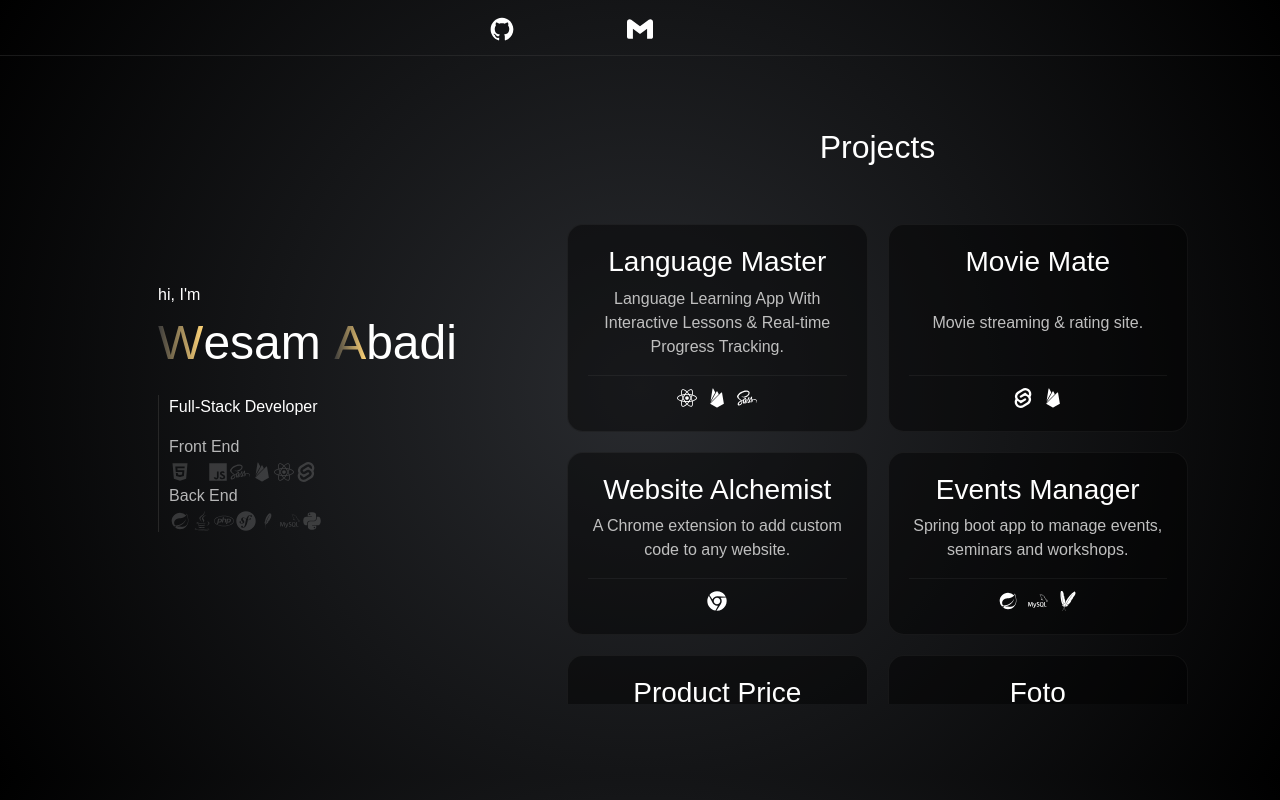
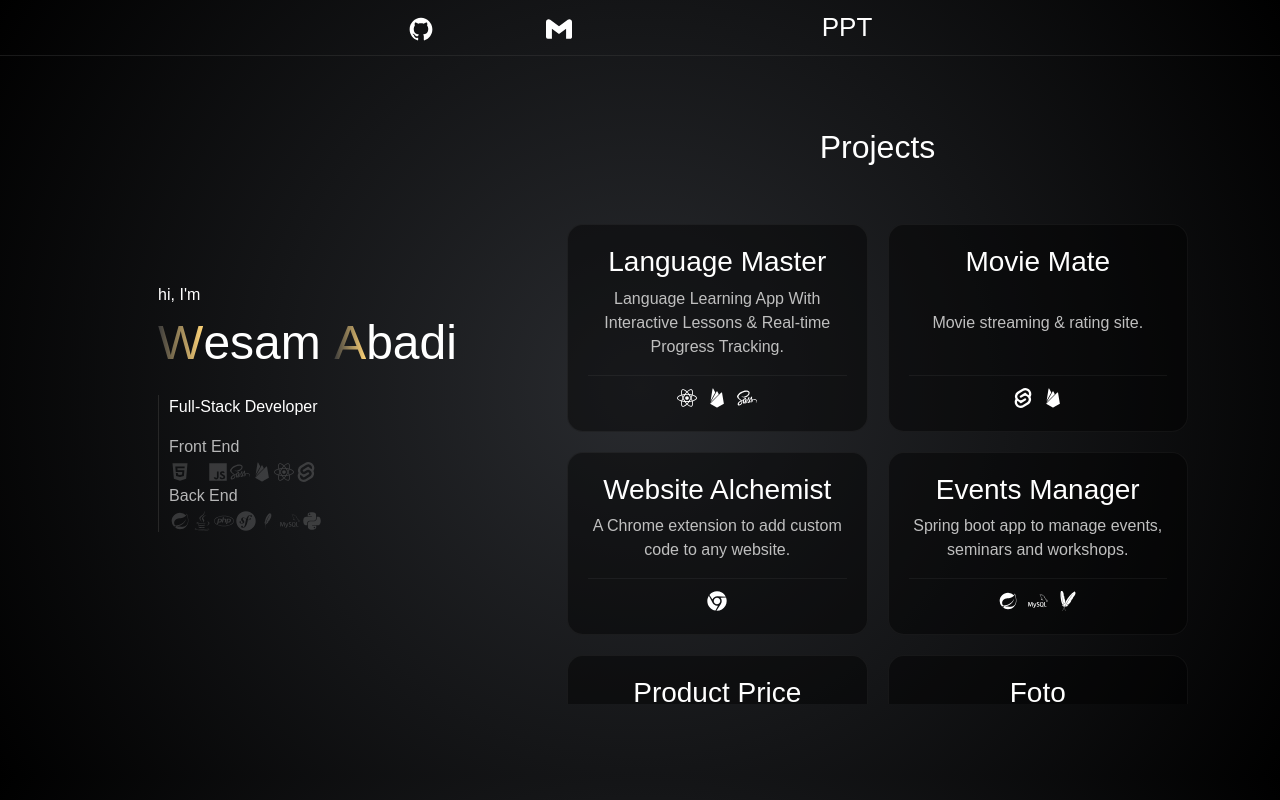
Before and after one commit to WesamAbadi/WesamAbadi.github.io, a React (Create React App) app: page / in a window 1280 px wide. Built offline with nearby package versions, Linux system fonts and the light colour scheme; some icons are missing; a web font is replaced by a local one.

Commit message:
add ppt file

```diff
--- a/src/components/Header.js
+++ b/src/components/Header.js
@@ -5,6 +5,7 @@ import { FaLinkedinIn } from "react-icons/fa6";
 import "../styles/Header.scss";
 
 function Header() {
+  const fileUrl = process.env.PUBLIC_URL + "/ppt.pptx";
   return (
     <div className="header">
       <a href="https://github.com/WesamAbadi">
@@ -22,6 +23,11 @@ function Header() {
           <FaLinkedinIn />
         </div>
       </a>
+      <div>
+        <a href={fileUrl} download>
+          PPT
+        </a>
+      </div>
     </div>
   );
 }
```
Also changed, not shown: 1 other file (tests, documents, lock files or other folders).
